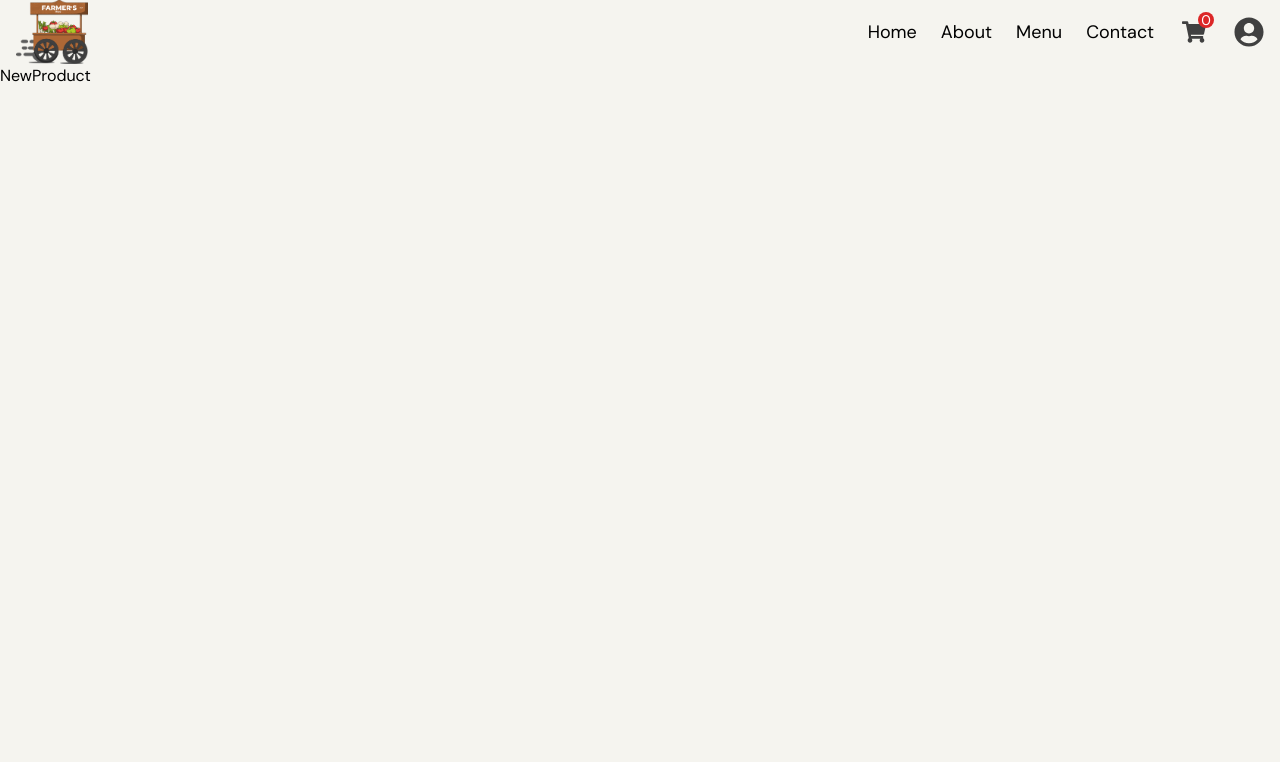
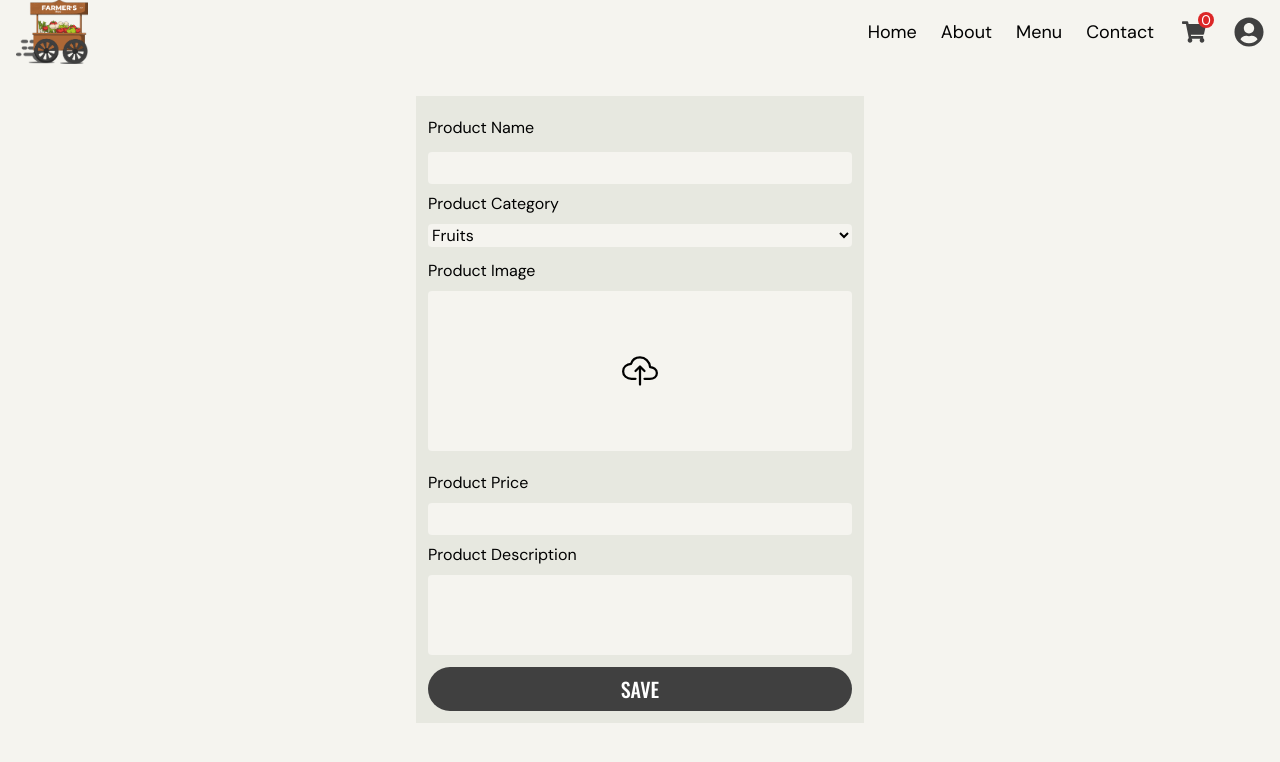
Before and after one commit to Manikandan1818/farmers, a React (Vite) app in the folder frontend/: page /newproduct in a window 1280 px wide. Shown: the top 762 px of the page. Built offline with nearby package versions, Linux system fonts and the light colour scheme.

Commit message:
New Product page completed

```diff
--- a/frontend/src/components/Header.jsx
+++ b/frontend/src/components/Header.jsx
@@ -52,7 +52,7 @@ const Header = () => {
                 <img
                   src={currentUser.image}
                   alt="user"
-                  className="h-10 w-10 rounded-full overflow-hidden"
+                  className="h-8 w-8 rounded-full overflow-hidden"
                 />
               ) : (
                 <FaUserCircle className="text-3xl text-iconColor" />
--- a/frontend/src/pages/NewProduct.jsx
+++ b/frontend/src/pages/NewProduct.jsx
@@ -1,5 +1,114 @@
+import { IoCloudUploadOutline } from "react-icons/io5";
+import { ImagetoBase64 } from "../utilities/ImagetoBase64";
+import { useState } from "react";
+
 const NewProduct = () => {
-  return <div>NewProduct</div>;
+  const [data, setData] = useState({
+    name: "",
+    category: "",
+    image: "",
+    price: "",
+    description: "",
+  });
+
+  const handleChange = (e) => {
+    const { name, value } = e.target;
+    setData((prev) => {
+      return {
+        ...prev,
+        [name]: value,
+      };
+    });
+  };
+
+  const uploadImage = async (e) => {
+    const data = await ImagetoBase64(e.target.files[0]);
+    setData((prev) => {
+      return {
+        ...prev,
+        image: data,
+      };
+    });
+  };
+
+  const hanleSubmit = (e) => {
+    e.preventDefault();
+    console.log(data);
+  };
+
+  return (
+    <section className="p-4 mt-2 md:mt-4">
+      <form
+        className="flex flex-col m-auto max-w-md w-full p-3 bg-secondaryColor"
+        onSubmit={hanleSubmit}
+      >
+        <label htmlFor="name" className="my-2">
+          Product Name
+        </label>
+        <input
+          type="text"
+          name="name"
+          className="bg-primaryColor rounded my-1 p-1"
+          onChange={handleChange}
+        />
+        <label htmlFor="category" className="my-1">
+          Product Category
+        </label>
+        <select
+          className="bg-primaryColor rounded my-1"
+          id="category"
+          name="category"
+          onChange={handleChange}
+        >
+          <option>Fruits</option>
+          <option>Vegetables</option>
+          <option>Groceries</option>
+          <option>Pizza</option>
+        </select>
+        <label htmlFor="image" className="my-2">
+          Product Image
+          <div className=" h-40 w-full bg-primaryColor my-2 rounded flex items-center justify-center cursor-pointer">
+            {data.image ? (
+              <img src={data.image} className="h-full p-1" />
+            ) : (
+              <span className="text-4xl">
+                <IoCloudUploadOutline />
+              </span>
+            )}
+            <input
+              type="file"
+              name="image"
+              id="image"
+              accept="image/*"
+              className="hidden"
+              onChange={uploadImage}
+            />
+          </div>
+        </label>
+        <label htmlFor="price" className="my-1">
+          Product Price
+        </label>
+        <input
+          type="text"
+          name="price"
+          className="bg-primaryColor rounded my-1 p-1"
+          onChange={handleChange}
+        />
+        <label htmlFor="description" className="my-1">
+          Product Description
+        </label>
+        <textarea
+          name="description"
+          rows={3}
+          className="bg-primaryColor rounded my-1 p-1 resize-none"
+          onChange={handleChange}
+        ></textarea>
+        <button className="w-full m-auto bg-iconColor hover:bg-greycolor text-white text-xl font-medium  uppercase font-oswald py-2 rounded-full mt-2 cursor-pointer">
+          Save
+        </button>
+      </form>
+    </section>
+  );
 };
 
 export default NewProduct;
--- a/frontend/src/pages/Signin.jsx
+++ b/frontend/src/pages/Signin.jsx
@@ -62,11 +62,7 @@ const Signin = () => {
   };
 
   return (
-    <section className="flex flex-col w-full max-w-md bg-secondaryColor m-auto mt-3 md:mt-4 p-4">
-      <div className="w-20 overflow-hidden m-auto rounded-full shadow-md shadow-iconColor">
-        <img src={signup} className="w-full" />
-      </div>
-
+    <section className="flex flex-col w-full max-w-md bg-secondaryColor m-auto mt-5 md:mt-2 p-4">
       <form className="w-full py-3 flex flex-col" onSubmit={handleSubmit}>
         <label htmlFor="email">Email</label>
         <input
--- a/frontend/src/pages/Signup.jsx
+++ b/frontend/src/pages/Signup.jsx
@@ -72,7 +72,7 @@ const Signup = () => {
   };
 
   return (
-    <section className="flex flex-col w-full max-w-md bg-secondaryColor m-auto mt-3 md:mt-4 p-4">
+    <section className="flex flex-col w-full max-w-md bg-secondaryColor m-auto mt-5 md:mt-2 p-4">
       <div className="w-20 h-20 overflow-hidden m-auto rounded-full shadow-md shadow-iconColor relative">
         <img
           src={data.image ? data.image : signupImage}
```
